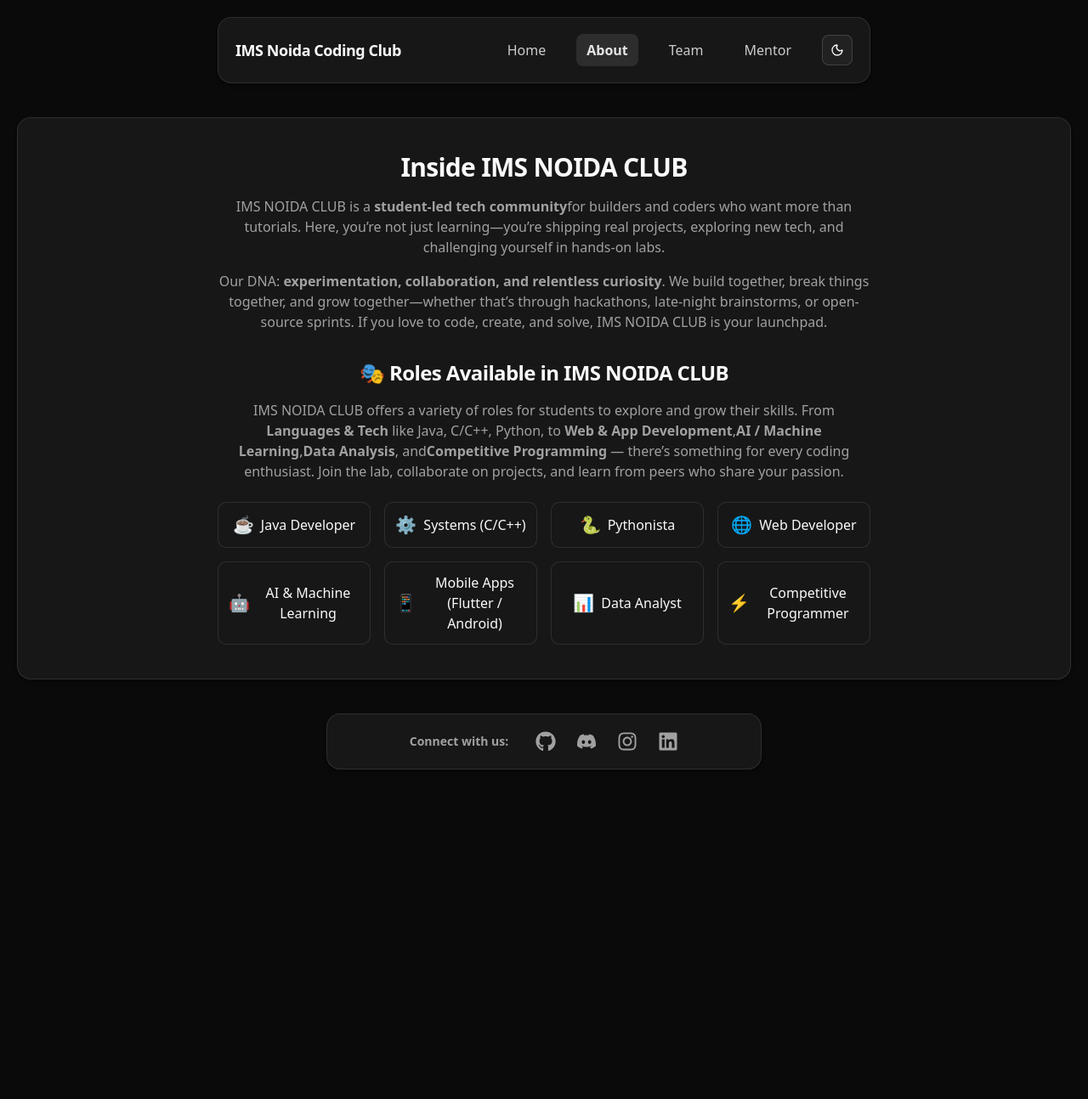
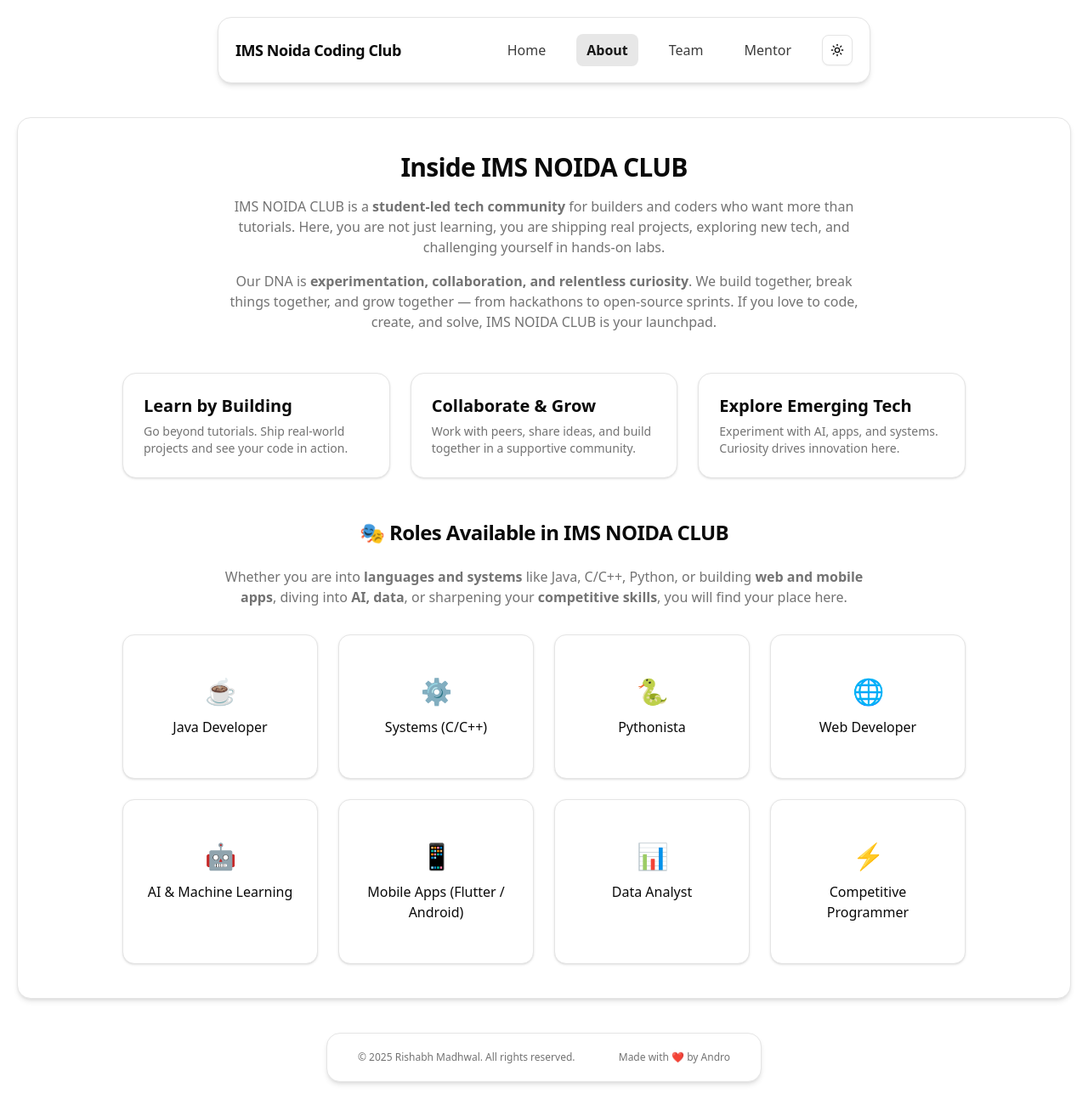
Before and after one commit to androkingdom/college-club-site, a Next.js app: page /about in a window 1280 px wide. Shown: the whole page at 85% size. Before the commit the page ends 926 px from the top, so only its background shows below. Built offline with nearby package versions, Linux system fonts and the light colour scheme.

Commit message:
re-factor: light as default theme, remove social link and add copyright in that, re factor about page.

```diff
--- a/app/about/page.jsx
+++ b/app/about/page.jsx
@@ -1,3 +1,13 @@
+"use client";
+
+import {
+  Card,
+  CardHeader,
+  CardTitle,
+  CardDescription,
+  CardContent,
+} from "@/components/ui/card";
+
 export default function AboutPage() {
   const roles = [
     { emoji: "☕", name: "Java Developer" },
@@ -10,59 +20,87 @@ export default function AboutPage() {
     { emoji: "⚡", name: "Competitive Programmer" },
   ];
 
+  const features = [
+    {
+      title: "Learn by Building",
+      desc: "Go beyond tutorials. Ship real-world projects and see your code in action.",
+    },
+    {
+      title: "Collaborate & Grow",
+      desc: "Work with peers, share ideas, and build together in a supportive community.",
+    },
+    {
+      title: "Explore Emerging Tech",
+      desc: "Experiment with AI, apps, and systems. Curiosity drives innovation here.",
+    },
+  ];
+
   return (
-    <section className="space-y-8 max-w-3xl mx-auto">
+    <section className="space-y-12 max-w-5xl mx-auto px-4">
       {/* About Club Section */}
       <header className="space-y-4 text-center">
         <h1 className="text-3xl font-bold tracking-tight">
           Inside IMS NOIDA CLUB
         </h1>
-        <p className="text-muted-foreground">
+        <p className="text-muted-foreground max-w-3xl mx-auto">
           IMS NOIDA CLUB is a{" "}
-          <span className="font-semibold">student-led tech community</span>
-          for builders and coders who want more than tutorials. Here, you’re not
-          just learning—you’re shipping real projects, exploring new tech, and
+          <span className="font-semibold">student-led tech community</span> for
+          builders and coders who want more than tutorials. Here, you are not
+          just learning, you are shipping real projects, exploring new tech, and
           challenging yourself in hands-on labs.
         </p>
-        <p className="text-muted-foreground">
-          Our DNA:{" "}
+        <p className="text-muted-foreground max-w-3xl mx-auto">
+          Our DNA is{" "}
           <span className="font-semibold">
             experimentation, collaboration, and relentless curiosity
           </span>
-          . We build together, break things together, and grow together—whether
-          that’s through hackathons, late-night brainstorms, or open-source
-          sprints. If you love to code, create, and solve, IMS NOIDA CLUB is
-          your launchpad.
+          . We build together, break things together, and grow together — from
+          hackathons to open-source sprints. If you love to code, create, and
+          solve, IMS NOIDA CLUB is your launchpad.
         </p>
       </header>
 
+      {/* Features Section */}
+      <div className="grid grid-cols-1 md:grid-cols-3 gap-6">
+        {features.map((f) => (
+          <Card
+            key={f.title}
+            className="hover:shadow-lg transition-shadow rounded-2xl"
+          >
+            <CardHeader>
+              <CardTitle className="text-xl">{f.title}</CardTitle>
+              <CardDescription>{f.desc}</CardDescription>
+            </CardHeader>
+          </Card>
+        ))}
+      </div>
+
       {/* Roles Section */}
       <div>
-        <h2 className="text-2xl font-semibold tracking-tight mb-4 text-center">
+        <h2 className="text-2xl font-semibold tracking-tight mb-6 text-center">
           🎭 Roles Available in IMS NOIDA CLUB
         </h2>
-        <p className="text-muted-foreground text-center mb-6">
-          IMS NOIDA CLUB offers a variety of roles for students to explore and
-          grow their skills. From{" "}
-          <span className="font-semibold">Languages & Tech</span> like Java,
-          C/C++, Python, to{" "}
-          <span className="font-semibold">Web & App Development</span>,
-          <span className="font-semibold">AI / Machine Learning</span>,
-          <span className="font-semibold">Data Analysis</span>, and
-          <span className="font-semibold">Competitive Programming</span> —
-          there’s something for every coding enthusiast. Join the lab,
-          collaborate on projects, and learn from peers who share your passion.
+        <p className="text-muted-foreground text-center max-w-3xl mx-auto mb-8">
+          Whether you are into{" "}
+          <span className="font-semibold">languages and systems</span> like
+          Java, C/C++, Python, or building{" "}
+          <span className="font-semibold">web and mobile apps</span>, diving
+          into <span className="font-semibold">AI, data</span>, or sharpening
+          your <span className="font-semibold">competitive skills</span>, you
+          will find your place here.
         </p>
 
-        <div className="grid grid-cols-2 sm:grid-cols-3 md:grid-cols-4 gap-4">
+        <div className="grid grid-cols-1 sm:grid-cols-2 md:grid-cols-3 lg:grid-cols-4 gap-6">
           {roles.map((role) => (
-            <button
+            <Card
               key={role.name}
-              className="flex items-center justify-center gap-2 p-3 rounded-lg border border-border bg-card text-foreground hover:bg-accent hover:text-accent-foreground transition-transform transform hover:-translate-y-1 hover:scale-105 font-medium"
+              className="text-center hover:shadow-md transition-transform hover:-translate-y-1 hover:scale-105 rounded-xl"
             >
-              <span className="text-xl">{role.emoji}</span>
-              <span>{role.name}</span>
-            </button>
+              <CardContent className="p-6 flex flex-col items-center justify-center space-y-3">
+                <span className="text-3xl">{role.emoji}</span>
+                <span className="font-medium">{role.name}</span>
+              </CardContent>
+            </Card>
           ))}
         </div>
       </div>
--- a/app/layout.js
+++ b/app/layout.js
@@ -2,13 +2,12 @@ import "./globals.css";
 import { ThemeProvider } from "next-themes";
 import Navbar from "@/components/layout/Navbar";
 import Footer from "@/components/layout/Footer";
-import { motion } from "framer-motion";
 
 export default function RootLayout({ children }) {
   return (
     <html lang="en" suppressHydrationWarning>
       <body className="bg-background text-foreground antialiased">
-        <ThemeProvider attribute="class" defaultTheme="dark" enableSystem>
+        <ThemeProvider attribute="class" defaultTheme="light" enableSystem>
           <div className="min-h-screen flex flex-col items-center gap-8 sm:gap-8 lg:gap-10 p-3 sm:p-3 lg:p-5">
             {/* Navbar Slab */}
             <header className="w-full max-w-3xl panel p-3 sm:p-3 lg:p-5">
--- a/components/layout/Footer.jsx
+++ b/components/layout/Footer.jsx
@@ -4,14 +4,42 @@ import { motion } from "framer-motion";
 import { socialLinks } from "@/data/socialLinks";
 
 export default function Footer() {
+  const year = new Date().getFullYear();
+
   return (
     <div className="flex items-center justify-center gap-6">
-      <span className="text-sm text-muted-foreground font-semibold mr-2">
+      <div className="container mx-auto flex flex-col sm:flex-row items-center justify-between gap-4 px-4">
+        {/* Left side */}
+        <div className="text-center sm:text-left text-xs text-muted-foreground">
+          © {year}{" "}
+          <a
+            href="https://x.com/Rishabhmadh"
+            target="_blank"
+            rel="noopener noreferrer"
+          >
+            Rishabh Madhwal
+          </a>
+          . All rights reserved.
+        </div>
+
+        {/* Center */}
+        <div className="text-center text-xs text-muted-foreground">
+          Made with <span className="text-red-500">❤</span> by{" "}
+          <a
+            href="https://github.com/Androkingdom"
+            target="_blank"
+            rel="noopener noreferrer"
+          >
+            Andro
+          </a>
+        </div>
+      </div>
+
+      {/* <span className="text-sm text-muted-foreground font-semibold mr-2">
         Connect with us:
-      </span>
-
+      </span> */}
       {/* Social Links */}
-      {socialLinks.map(({ name, url, icon: Icon }) => (
+      {/* {socialLinks.map(({ name, url, icon: Icon }) => (
         <motion.a
           key={name}
           href={url}
@@ -24,7 +52,7 @@ export default function Footer() {
         >
           <Icon className="h-6 w-6" />
         </motion.a>
-      ))}
+      ))} */}
     </div>
   );
 }
```
